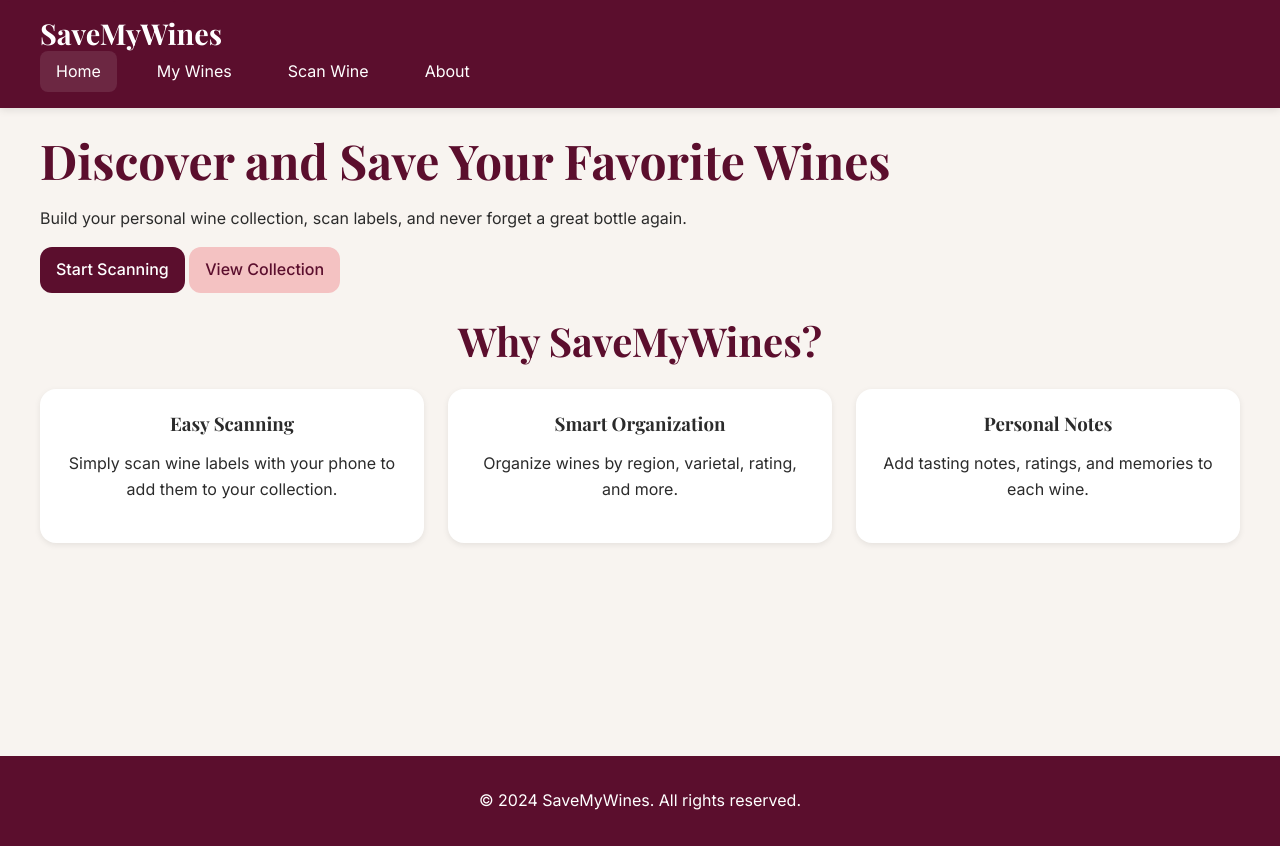
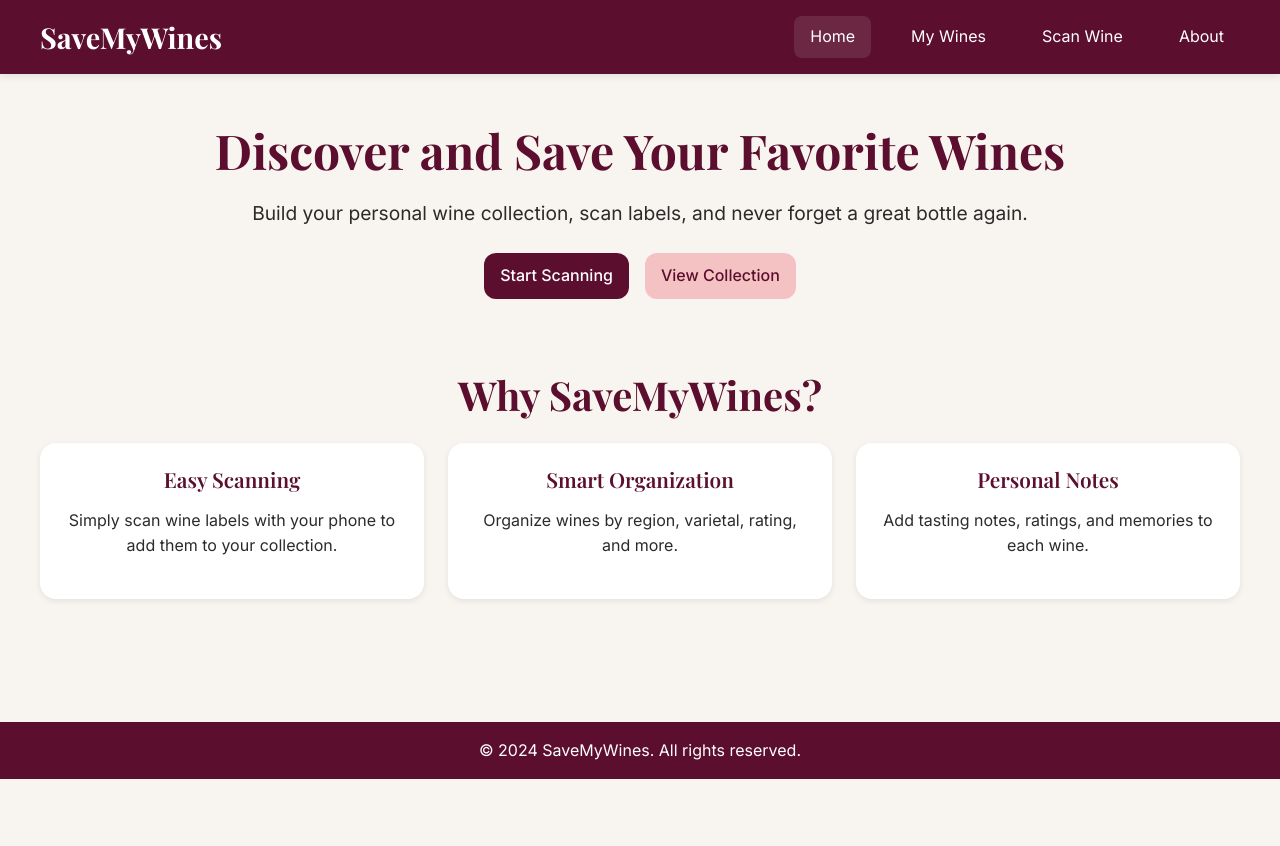
Before and after one commit to Reinier2205/SaveMyWine, a plain HTML site: page index.html in a window 1280 px wide. After the commit the page ends 800 px from the top, so only its background shows below. Drawn offline with nearby package versions, Linux system fonts and the light colour scheme.

Commit message:
Update styledemo.css

```diff
--- a/style/styledemo.css
+++ b/style/styledemo.css
@@ -18,13 +18,13 @@
 html, body {
   background: var(--color-bg);
   color: var(--color-text);
-  font-family: Inter, system-ui, -apple-system, Segoe UI, Roboto, Arial, sans-serif;
+  font-family: Inter, system-ui, -apple-system, Segoe UI, Roboto, Arial, sans-serif !important;
   margin: 0;
   line-height: 1.6;
 }
 
 h1, h2, h3, h4 {
-  font-family: "Playfair Display", serif;
+  font-family: "Playfair Display", serif !important;
   margin: 0 0 var(--space-3);
   line-height: 1.2;
 }
@@ -124,6 +124,12 @@ h1, h2, h3, h4 {
   padding: 0 var(--space-4);
 }
 
+.header .container {
+  display: flex;
+  justify-content: space-between;
+  align-items: center;
+}
+
 /* Utility Classes */
 .space-y-4 > * + * {
   margin-top: var(--space-4);
@@ -221,6 +227,12 @@ h1, h2, h3, h4 {
 }
 
 /* Hero Section */
+.hero {
+  text-align: center;
+  padding: var(--space-4) 0;
+  margin-bottom: var(--space-4);
+}
+
 .hero-section {
   text-align: center;
   padding: var(--space-4) 0;
@@ -228,7 +240,7 @@ h1, h2, h3, h4 {
 }
 
 .heading-1 {
-  font-family: "Playfair Display", serif;
+  font-family: "Playfair Display", serif !important;
   font-size: 2.5rem;
   font-weight: 700;
   margin-bottom: var(--space-3);
@@ -236,21 +248,21 @@ h1, h2, h3, h4 {
 }
 
 .heading-3 {
-  font-family: "Playfair Display", serif;
+  font-family: "Playfair Display", serif !important;
   font-size: 1.5rem;
   font-weight: 600;
   margin-bottom: var(--space-3);
 }
 
 .body {
-  font-family: Inter, system-ui, -apple-system, Segoe UI, Roboto, Arial, sans-serif;
+  font-family: Inter, system-ui, -apple-system, Segoe UI, Roboto, Arial, sans-serif !important;
   font-size: 1.1rem;
   color: var(--color-text);
   margin-bottom: var(--space-3);
 }
 
 .body-sm {
-  font-family: Inter, system-ui, -apple-system, Segoe UI, Roboto, Arial, sans-serif;
+  font-family: Inter, system-ui, -apple-system, Segoe UI, Roboto, Arial, sans-serif !important;
   font-size: 0.9rem;
   color: var(--color-text);
   opacity: 0.8;
@@ -418,11 +430,11 @@ textarea:hover {
   color: #fff;
   padding: var(--space-3) 0;
   box-shadow: 0 2px 8px rgba(0,0,0,0.1);
-  font-family: Inter, system-ui, -apple-system, Segoe UI, Roboto, Arial, sans-serif;
+  font-family: Inter, system-ui, -apple-system, Segoe UI, Roboto, Arial, sans-serif !important;
 }
 
 .logo {
-  font-family: "Playfair Display", serif;
+  font-family: "Playfair Display", serif !important;
   font-size: 1.8rem;
   font-weight: 700;
   margin: 0;
@@ -435,7 +447,7 @@ textarea:hover {
 }
 
 .nav-link {
-  font-family: Inter, system-ui, -apple-system, Segoe UI, Roboto, Arial, sans-serif;
+  font-family: Inter, system-ui, -apple-system, Segoe UI, Roboto, Arial, sans-serif !important;
   color: #fff;
   text-decoration: none;
   padding: 8px 16px;
@@ -469,21 +481,41 @@ textarea:hover {
   margin-top: auto;
 }
 
+.footer p {
+  font-family: Inter, system-ui, -apple-system, Segoe UI, Roboto, Arial, sans-serif !important;
+  margin: 0;
+}
+
 /* Features */
 .features {
   padding: var(--space-4) 0;
 }
 
 .hero-title {
-  font-family: "Playfair Display", serif;
+  font-family: "Playfair Display", serif !important;
   font-size: 3rem;
   margin-bottom: var(--space-3);
   color: var(--color-primary);
   line-height: 1.2;
 }
 
+.hero-text {
+  font-family: Inter, system-ui, -apple-system, Segoe UI, Roboto, Arial, sans-serif !important;
+  font-size: 1.2rem;
+  color: var(--color-text);
+  margin-bottom: var(--space-4);
+  line-height: 1.6;
+}
+
+.hero-actions {
+  display: flex;
+  gap: var(--space-3);
+  justify-content: center;
+  flex-wrap: wrap;
+}
+
 .section-title {
-  font-family: "Playfair Display", serif;
+  font-family: "Playfair Display", serif !important;
   text-align: center;
   font-size: 2.5rem;
   margin-bottom: var(--space-4);
@@ -501,9 +533,23 @@ textarea:hover {
   text-align: center;
 }
 
+.feature-card h3 {
+  font-family: "Playfair Display", serif !important;
+  color: var(--color-primary);
+  margin-bottom: var(--space-2);
+  font-size: 1.3rem;
+  font-weight: 600;
+}
+
 .feature-card h4 {
   color: var(--color-primary);
   margin-bottom: var(--space-2);
+}
+
+.feature-card p {
+  font-family: Inter, system-ui, -apple-system, Segoe UI, Roboto, Arial, sans-serif !important;
+  color: var(--color-text);
+  line-height: 1.6;
 }
 
 /* Form Styles */
```
